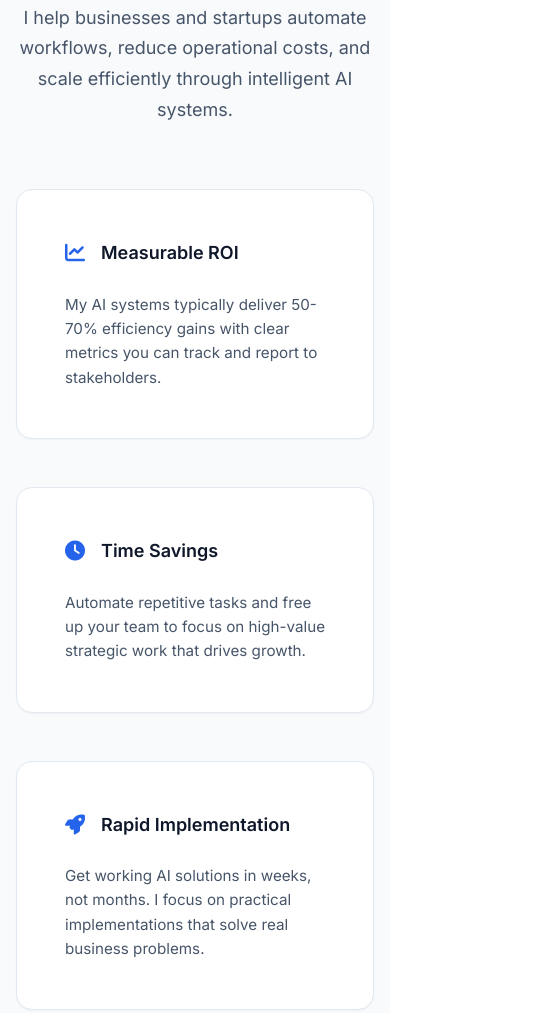
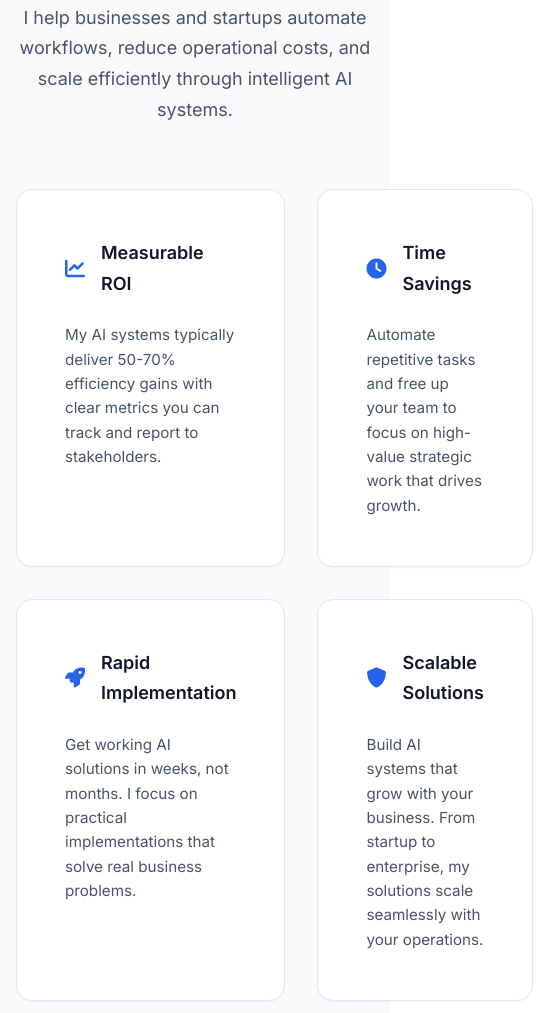
Before and after one commit to abdulwaheed-aiengineer/abdulwaheed-aiengineer.github.io, a plain HTML site: page index.html in a window 390 px wide. Shown: the part 3466-4479 px from the top of the page, 539 px wide, since content can reach past the window. Drawn offline with nearby package versions, Linux system fonts and the light colour scheme.

Commit message:
Fix CSS grid layout for business benefits cards - ensure proper 2x2 grid display

```diff
--- a/styles.css
+++ b/styles.css
@@ -2555,9 +2555,10 @@ section:first-of-type::before {
 .business-benefits,
 .recruiter-benefits {
     display: grid;
-    grid-template-columns: repeat(auto-fit, minmax(300px, 1fr));
+    grid-template-columns: repeat(2, 1fr);
     gap: var(--spacing-xl);
     margin-top: var(--spacing-2xl);
+    width: 100%;
 }
 
 .benefit-item {
@@ -2720,6 +2721,12 @@ section:first-of-type::before {
 
     .tech-grid {
         grid-template-columns: repeat(3, 1fr);
+    }
+
+    .business-benefits,
+    .recruiter-benefits {
+        grid-template-columns: repeat(2, 1fr);
+        gap: var(--spacing-lg);
     }
 }
 
```
